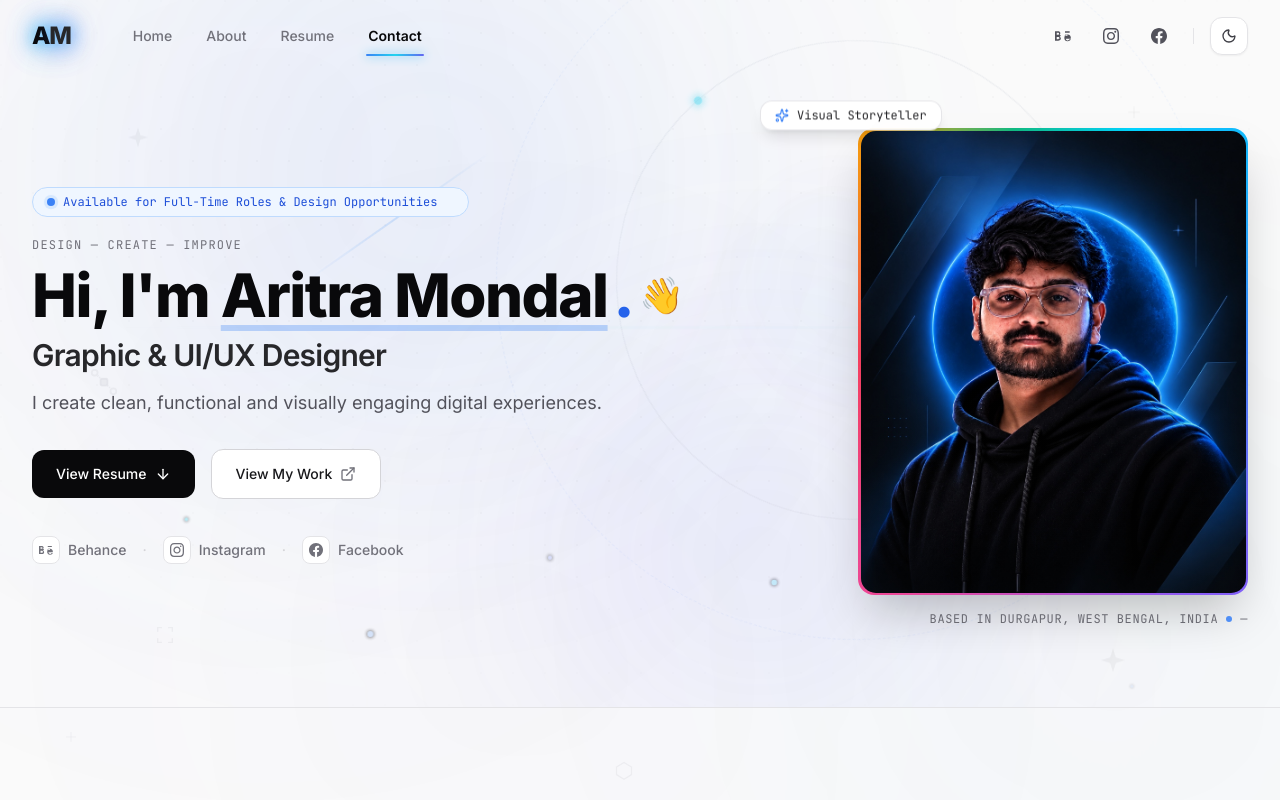
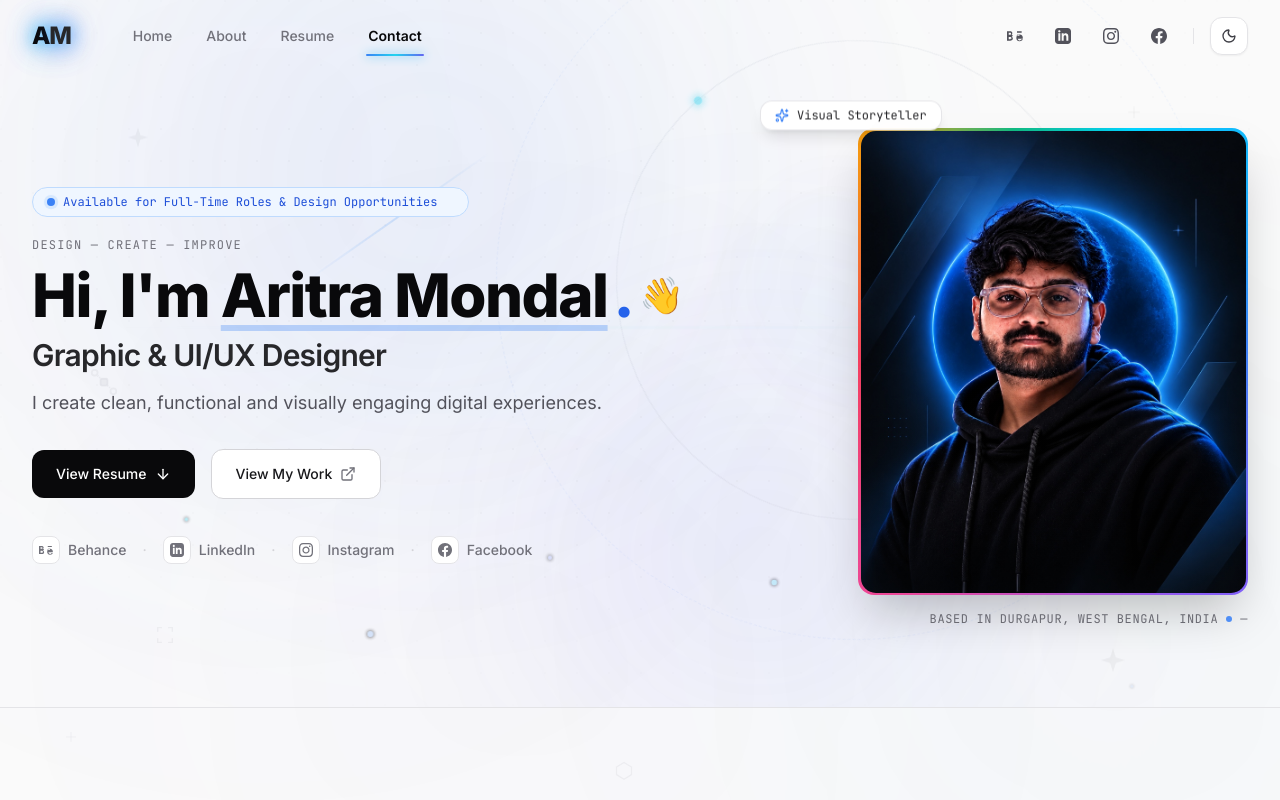
Before and after one commit to Dexp2k3/Portfolio-website-aritra, a React (Vite) app: page / in a window 1280 px wide. Shown: the top 800 px of the page. Built offline with nearby package versions, Linux system fonts and the light colour scheme.

Commit message:
feat(social): add LinkedIn profile link to navbar, hero, connect section card, and mobile menu

```diff
--- a/src/components/Navbar.jsx
+++ b/src/components/Navbar.jsx
@@ -2,7 +2,7 @@ import React, { useState, useEffect, useRef, useCallback } from 'react';
 import { Sun, Moon } from 'lucide-react';
 import { navLinks } from '../data/navigation';
 import { personalInfo } from '../data/portfolioData';
-import { AMLogo, BehanceIcon, InstagramIcon, FacebookIcon } from './icons/BrandIcons';
+import { AMLogo, BehanceIcon, InstagramIcon, FacebookIcon, LinkedinIcon } from './icons/BrandIcons';
 
 export function Navbar({ toggleTheme, isDark }) {
   const [isOpen, setIsOpen] = useState(false);
@@ -222,6 +222,15 @@ export function Navbar({ toggleTheme, isDark }) {
             <BehanceIcon className="w-4 h-4" />
           </a>
           <a
+            href={personalInfo.linkedinUrl}
+            target="_blank"
+            rel="noopener noreferrer"
+            aria-label="LinkedIn Profile"
+            className="p-2.5 rounded-xl hover:bg-zinc-200/60 dark:hover:bg-zinc-800/80 hover:text-zinc-900 dark:hover:text-white transition-all duration-300 ease-in-out hover:scale-110 active:scale-95 outline-none select-none touch-manipulation"
+          >
+            <LinkedinIcon className="w-4 h-4" />
+          </a>
+          <a
             href={personalInfo.instagramUrl}
             target="_blank"
             rel="noopener noreferrer"
@@ -348,6 +357,15 @@ export function Navbar({ toggleTheme, isDark }) {
               <BehanceIcon className="w-5 h-5" />
             </a>
             <a
+              href={personalInfo.linkedinUrl}
+              target="_blank"
+              rel="noopener noreferrer"
+              className="p-2.5 rounded-xl hover:bg-zinc-100 dark:hover:bg-zinc-800 hover:text-zinc-950 dark:hover:text-white transition-all duration-200 ease-in-out outline-none select-none touch-manipulation"
+              aria-label="LinkedIn"
+            >
+              <LinkedinIcon className="w-5 h-5" />
+            </a>
+            <a
               href={personalInfo.instagramUrl}
               target="_blank"
               rel="noopener noreferrer"
--- a/src/components/icons/BrandIcons.jsx
+++ b/src/components/icons/BrandIcons.jsx
@@ -58,6 +58,20 @@ export function TwitterIcon({ className = "w-5 h-5", ...props }) {
       {...props}
     >
       <path d="M18.244 2.25h3.308l-7.227 8.26 8.502 11.24H16.17l-5.214-6.817L4.99 21.75H1.68l7.73-8.835L1.254 2.25H8.08l4.713 6.231zm-1.161 17.52h1.833L7.084 4.126H5.117z" />
+    </svg>
+  );
+}
+
+export function LinkedinIcon({ className = "w-5 h-5", ...props }) {
+  return (
+    <svg
+      role="img"
+      viewBox="0 0 24 24"
+      fill="currentColor"
+      className={className}
+      {...props}
+    >
+      <path d="M19 0h-14c-2.761 0-5 2.239-5 5v14c0 2.761 2.239 5 5 5h14c2.762 0 5-2.239 5-5v-14c0-2.761-2.238-5-5-5zm-11 19h-3v-11h3v11zm-1.5-12.268c-.966 0-1.75-.79-1.75-1.764s.784-1.764 1.75-1.764 1.75.79 1.75 1.764-.783 1.764-1.75 1.764zm13.5 12.268h-3v-5.604c0-3.368-4-3.113-4 0v5.604h-3v-11h3v1.765c1.396-2.586 7-2.777 7 2.476v6.759z" />
     </svg>
   );
 }
--- a/src/data/navigation.js
+++ b/src/data/navigation.js
@@ -6,6 +6,7 @@ export const navLinks = [
 ];
 
 export const socialLinks = [
+  { name: "LinkedIn", href: "https://www.linkedin.com/in/aritra-mondal-47818943a/?skipRedirect=true", icon: "LinkedIn" },
   { name: "Behance", href: "https://www.behance.net/dexpxaritra", icon: "Behance" },
   { name: "Instagram", href: "https://www.instagram.com/the_visual_instinct/", icon: "Instagram" },
   { name: "Facebook", href: "https://www.facebook.com/profile.php?id=100079742088037", icon: "Facebook" },
--- a/src/data/portfolioData.js
+++ b/src/data/portfolioData.js
@@ -10,12 +10,13 @@ export const personalInfo = {
   locationDisplay: "DURGAPUR, WEST BENGAL, INDIA",
   email: "mondalaritra47@gmail.com",
   phone: "+91 8250256798",
+  linkedinUrl: "https://www.linkedin.com/in/aritra-mondal-47818943a/?skipRedirect=true",
   behanceUrl: "https://www.behance.net/dexpxaritra",
   instagramUrl: "https://www.instagram.com/the_visual_instinct/",
   facebookUrl: "https://www.facebook.com/profile.php?id=100079742088037",
   resumeUrl: "/Aritra_Mondal_Resume.pdf",
   resumeFileName: "Aritra_Mondal_Resume.pdf",
-  resumeMetadata: "Updated · 2026 · 1.2 MB",
+  resumeMetadata: "Updated · 2026 · 1.5 MB",
 };
 
 export const aboutData = {
@@ -95,13 +96,19 @@ export const resumeData = {
 export const connectData = {
   sectionNumber: "03",
   sectionTitle: "LET'S CONNECT",
-  description: "You can view my complete work on Behance, follow my design updates on Instagram, or get in touch with me directly.",
+  description: "You can view my complete work on Behance, connect professionally on LinkedIn, follow my design updates on Instagram, or get in touch with me directly.",
   cards: [
     {
       platform: "Behance",
       action: "View My Work",
       url: "https://www.behance.net/dexpxaritra",
       type: "behance",
+    },
+    {
+      platform: "LinkedIn",
+      action: "Professional Profile",
+      url: "https://www.linkedin.com/in/aritra-mondal-47818943a/?skipRedirect=true",
+      type: "linkedin",
     },
     {
       platform: "Instagram",
--- a/src/sections/Connect.jsx
+++ b/src/sections/Connect.jsx
@@ -1,17 +1,19 @@
 import React from 'react';
 import { ExternalLink } from 'lucide-react';
 import { connectData } from '../data/portfolioData';
-import { BehanceIcon, InstagramIcon, FacebookIcon } from '../components/icons/BrandIcons';
+import { BehanceIcon, InstagramIcon, FacebookIcon, LinkedinIcon } from '../components/icons/BrandIcons';
 import { Card } from '../components/ui/Card';
 
 const iconMap = {
   behance: BehanceIcon,
+  linkedin: LinkedinIcon,
   instagram: InstagramIcon,
   facebook: FacebookIcon,
 };
 
 const badgeMap = {
   behance: 'Full Case Studies & Project Renders',
+  linkedin: 'Professional Network & Experience',
   instagram: 'Visual Experiments & Creative Work',
   facebook: 'Social Updates & Direct Connect',
 };
--- a/src/sections/Hero.jsx
+++ b/src/sections/Hero.jsx
@@ -1,7 +1,7 @@
 import React, { useState } from 'react';
 import { ArrowDown, ExternalLink, Sparkles } from 'lucide-react';
 import { personalInfo } from '../data/portfolioData';
-import { BehanceIcon, FacebookIcon, InstagramIcon } from '../components/icons/BrandIcons';
+import { BehanceIcon, FacebookIcon, InstagramIcon, LinkedinIcon } from '../components/icons/BrandIcons';
 import aritraPortrait from '../assets/aritra-portrait.jpg';
 
 const funGreetings = [
@@ -132,6 +132,20 @@ export function Hero({ onShowToast }) {
               <span className="text-zinc-300 dark:text-zinc-800 hidden sm:inline">·</span>
 
               <a
+                href={personalInfo.linkedinUrl}
+                target="_blank"
+                rel="noopener noreferrer"
+                className="inline-flex items-center gap-2 hover:text-zinc-950 dark:hover:text-white transition-all group hover:-translate-y-0.5 min-h-[38px] py-1 outline-none rounded-lg select-none touch-manipulation"
+              >
+                <div className="w-7 h-7 rounded-lg bg-white dark:bg-zinc-900 border border-zinc-200 dark:border-zinc-800 flex items-center justify-center group-hover:border-blue-500/40 dark:group-hover:border-zinc-700 group-hover:scale-110 transition-all shadow-xs overflow-hidden">
+                  <LinkedinIcon className="w-3.5 h-3.5" />
+                </div>
+                <span>LinkedIn</span>
+              </a>
+
+              <span className="text-zinc-300 dark:text-zinc-800 hidden sm:inline">·</span>
+
+              <a
                 href={personalInfo.instagramUrl}
                 target="_blank"
                 rel="noopener noreferrer"
```
